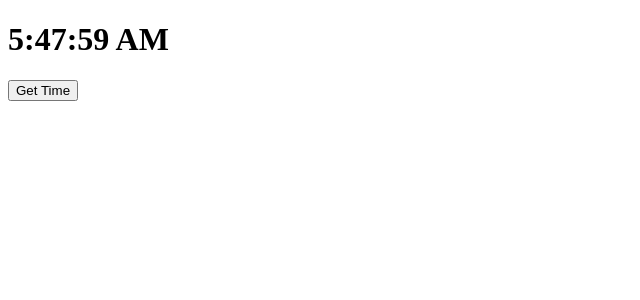
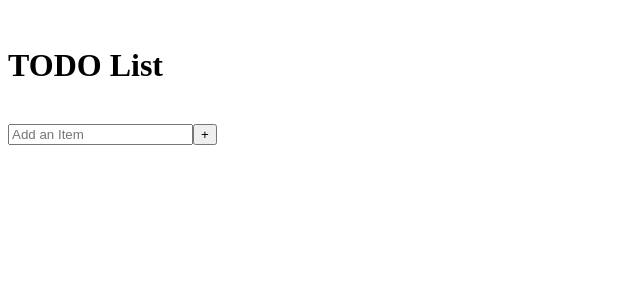
Before and after one commit to umairtariq1021/React-First-Challenge, a React (Create React App) app: page / in a window 1280 px wide. Shown: the top 300 px of the page, without its empty margins (0-640 px from the left). Built offline with nearby package versions, Linux system fonts and the light colour scheme.

Commit message:
todo list

```diff
--- a/src/App.js
+++ b/src/App.js
@@ -1,4 +1,5 @@
 import React, {useState} from 'react';
+import TodoList from './TodoList';
 // import Greetings from './Greetings';
 // import {add,sub} from './Calculator';
 // import NamesList from './NamesList';
@@ -8,23 +9,72 @@ import React, {useState} from 'react';
 
 const App = () =>{
 
-  const state = useState();
+  // const state = useState();
 
-  let currentTime = new Date().toLocaleTimeString();
+  // let currentTime = new Date().toLocaleTimeString();
 
 //  const timeNow = currentTime.toLocalTimeString();
-  const [count, setCount] = useState(currentTime);
+  // const [count, setCount] = useState(currentTime);
 
-  const fetchTime = () => {
-    let currentTime = new Date().toLocaleTimeString();
-    setCount(currentTime);
-  };
+  // const fetchTime = () => {
+  //   let currentTime = new Date().toLocaleTimeString();
+  //   setCount(currentTime);
+  // };
+
+  // setInterval(fetchTime,1000);
+
+
+  const [inputValue, setInputValue] = useState("");
+  const [itemsList, setItemsList] = useState([]);
+
+  const getInputValue = (event) =>{
+
+    setInputValue(event.target.value);
+  }
+
+  const addTodo = () => {
+    setItemsList((oldItems) => {
+      return[...oldItems, inputValue];
+    })
+    setInputValue("");
+
+  }
+
+  const deleteItem = (id) => {
+    setItemsList((oldItems) => {
+      return oldItems.filter((arrElem, index) => {
+          return index !== id;
+      });
+    });
+  }
 
 
   return(
     <>
-      <h1>{currentTime}</h1>
-      <button onClick={fetchTime}>Get Time</button>
+      <div className='main-div'>
+        <div className='center-div'>
+        <br />
+        <h1>TODO List</h1>
+        <br />
+        <input type='text' placeholder='Add an Item' value={inputValue} onChange={getInputValue} />
+        <button onClick={addTodo}>+</button>
+
+        <ol>
+
+            {itemsList.map((itemVal, index) => {
+              return <TodoList
+                key = {index}
+                text= {itemVal}
+                id= {index}
+                onSelect = {deleteItem}
+              />;
+            })}
+        </ol>
+        </div>
+
+      </div>
+      {/* <h1>{currentTime}</h1> */}
+      {/* <button onClick={fetchTime}>Get Time</button> */}
     </>
   );
 };
--- /dev/null
+++ b/src/TodoList.jsx
@@ -0,0 +1,14 @@
+import React from "react";
+
+const TodoList = (props) => {
+    return <>
+    <div>
+    <button onClick={() => {
+        props.onSelect(props.id);
+    }}>Remove</button>
+    <li>{props.text}</li>
+    </div>
+    </>
+}
+
+export default TodoList;
```
